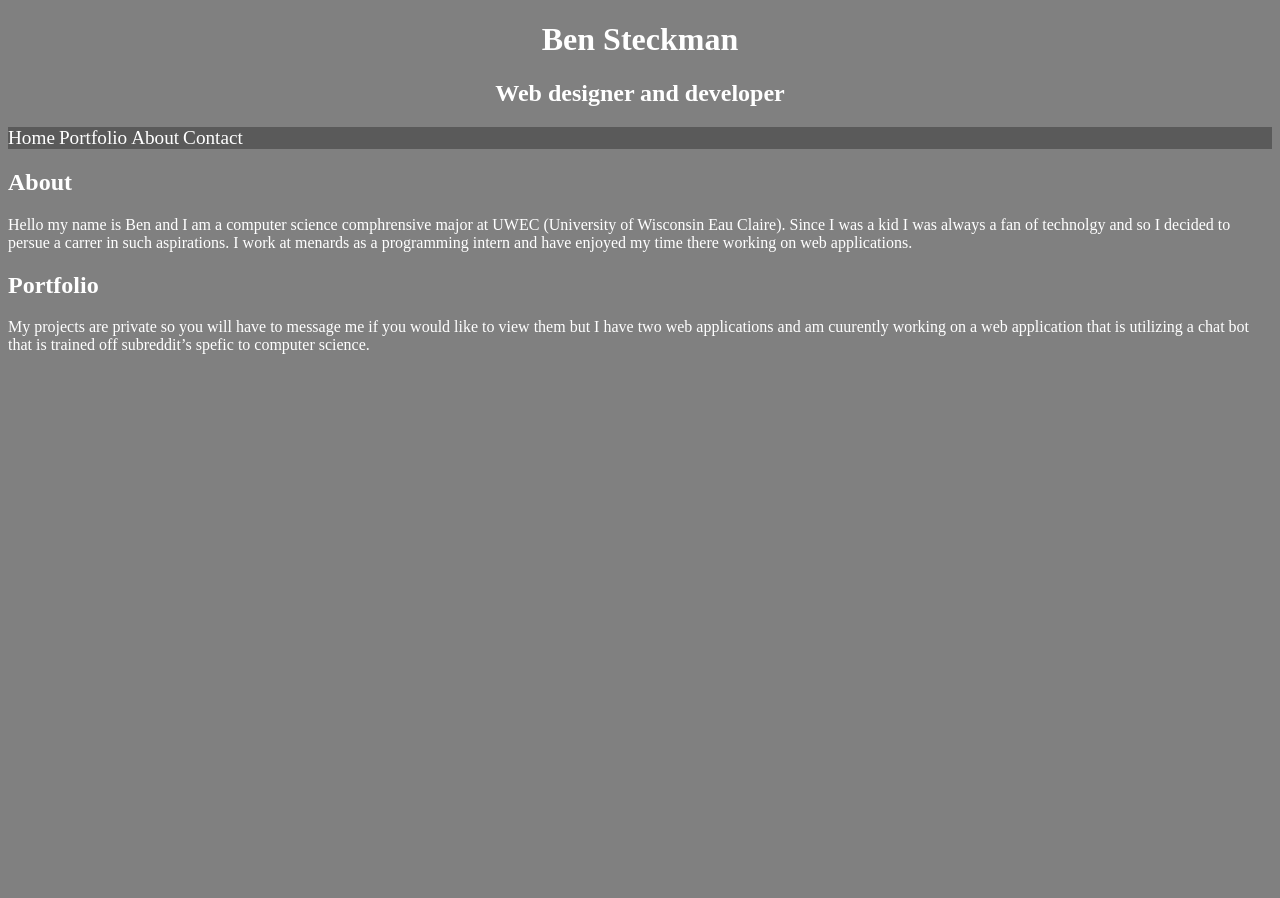
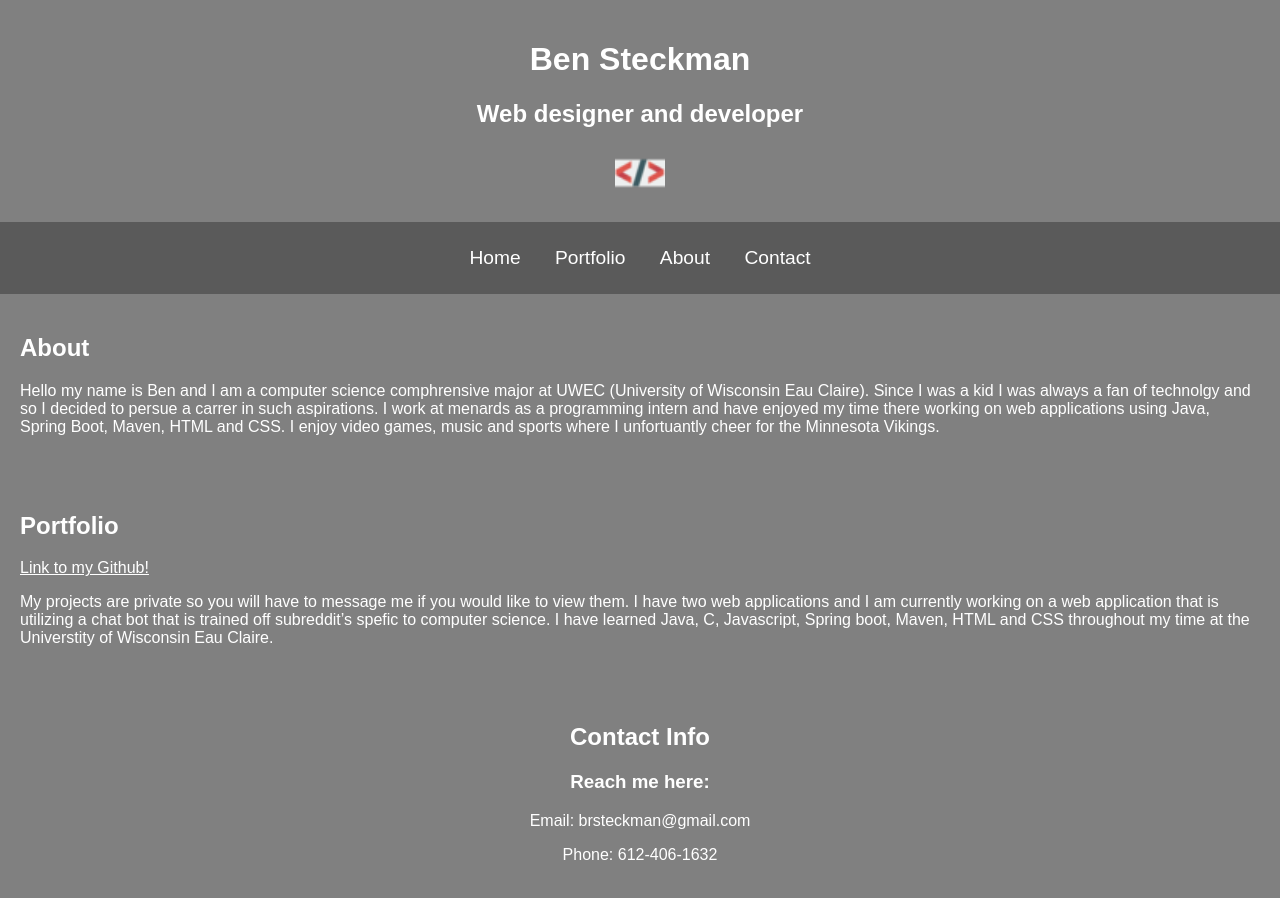
Before and after one commit to Steck88/portfolio-, a plain HTML site: page src/index.html in a window 1280 px wide. Before the commit the page ends 800 px from the top, so only its background shows below. Drawn offline with Linux system fonts and the light colour scheme.

Commit message:
Portfolio

```diff
--- a/src/index.html
+++ b/src/index.html
@@ -17,10 +17,10 @@
     <meta name="theme-color" content="#ffffff">
 </head>
 <body>
-    <header>
+    <header id="home">
         <h1>Ben Steckman</h1>
         <h2>Web designer and developer</h2>
-
+        <img src="images/favicon-32x32.png" alt="Logo" class="logo">
     </header>
     <nav>
         <a href="#home">Home</a>
@@ -28,16 +28,24 @@
         <a href="#about">About</a>
         <a href="#contact">Contact</a>
     </nav>
-    <section>
+    <section id="About">
         <h2>About</h2>
-        <p>Hello my name is Ben and I am a computer science comphrensive major at UWEC (University of Wisconsin Eau Claire). Since I was a kid I was always a fan of technolgy and so I decided to persue a carrer in such aspirations. I work at menards as a programming intern and have enjoyed my time there working on web applications.</p>
+        <p>Hello my name is Ben and I am a computer science comphrensive major at UWEC (University of Wisconsin Eau Claire). Since I was a kid I was always a fan of technolgy and so I decided to persue a carrer in such aspirations. I work at menards as a programming intern and have enjoyed my time there working on web applications using Java, Spring Boot, Maven, HTML and CSS.
+            I enjoy video games, music and sports where I unfortuantly cheer for the Minnesota Vikings.
+
+        </p>
     </section>
-    <section>
+    <section id="portfolio">
         <h2>Portfolio</h2>
-        <p>My projects are private so you will have to message me if you would like to view them but I have two web applications and am cuurently working on a web application that is utilizing a chat bot that is trained off subreddit’s spefic to computer science.</p>
+        <a href="https://github.com/Steck88">Link to my Github!</a>
+        <p>My projects are private so you will have to message me if you would like to view them.
+             I have two web applications and I am currently working on a web application that is utilizing a chat bot that is trained off subreddit’s spefic to computer science. I have learned Java, C, Javascript, Spring boot, Maven, HTML and CSS throughout my time at the Universtity of Wisconsin Eau Claire.</p>
     </section>
-    <footer>
-
+    <footer id="contact">
+       <h2>Contact Info</h2>
+       <h3>Reach me here:</h3>
+       <p>Email: brsteckman@gmail.com</p>
+       <p>Phone: 612-406-1632</p>
     </footer>
 </body>
 </html>
--- a/src/styles.css
+++ b/src/styles.css
@@ -1,24 +1,75 @@
-header{
+/* Global Styles */
+body {
+    background-color: #808080;
+    color: white;
+    font-size: 16px;
+    margin: 0;
+    font-family: Arial, sans-serif;
+}
+
+
+
+/* Header Styles */
+header {
     background-color: #808080;
     color: white;
     text-align: center;
+    padding: 20px 0;
 }
-nav{
+
+.logo {
+    width: 50px;
+}
+
+/* Navigation Styles */
+nav {
     background-color: #5A5A5A;
+    text-align: center;
+    padding: 10px 0;
 }
-nav>a{
+
+nav > a {
     color: white;
     text-decoration: none;
-    text-align: center;
     font-size: larger;
+    padding: 15px;
+    display: inline-block;
 }
-nav>a:hover{
+
+nav > a:hover {
     color: blue;
     text-decoration: underline;
 }
-body{
-    background-color: #808080;
+
+/* Section Styles */
+section {
+    padding: 20px;
 }
-section{
+
+section a {
+
     color: white;
 }
+
+section a:hover {
+    color: blue;
+    text-decoration: underline;
+}
+
+/* Footer Styles */
+footer {
+    padding: 20px;
+    text-align: center;
+}
+
+/* Responsive Design */
+@media screen and (max-width: 600px) {
+    nav > a {
+        padding: 10px;
+    }
+}
+
+/* Transition Effects */
+nav > a, section a, footer {
+    transition: color 0.3s ease;
+}
```
